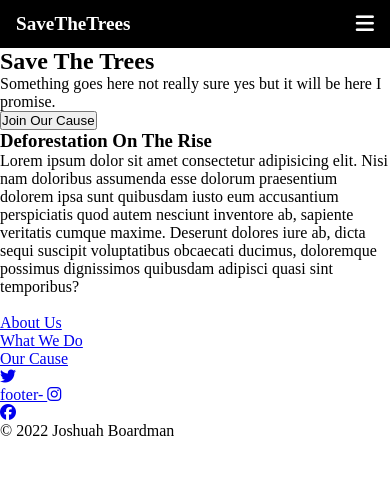
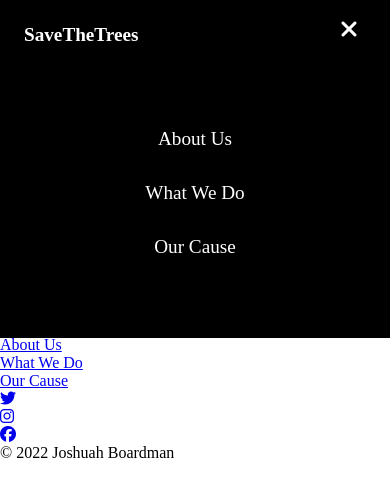
Before and after one commit to JoshuahBoardman/Save-the-trees, a plain HTML site: page index.html in a window 390 px wide. Both pictures are taken after a click on the button 364 px from the left and 24 px from the top of the page. Drawn offline with Linux system fonts and the light colour scheme; a web font is replaced by a local one.

Commit message:
Finished the base mobile nav toggle

```diff
--- a/app.js
+++ b/app.js
@@ -0,0 +1,18 @@
+const mobileNavToggle = document.getElementById("mobile-nav-toggle");
+const navMenu = document.getElementById("nav-menu");
+
+mobileNavToggle.addEventListener("click", () => {
+    const visibility = navMenu.getAttribute("data-visible")
+
+    if(visibility === "false") {
+        mobileNavToggle.innerHTML = `
+            <i class="fa-solid fa-xmark"></i>
+        `;
+       navMenu.setAttribute("data-visible", true)
+    } else if(visibility === "true") {
+        mobileNavToggle.innerHTML = `
+            <i class="fa-solid fa-bars"></i>
+        `;
+        navMenu.setAttribute("data-visible", false)
+    }
+})
--- a/index.html
+++ b/index.html
@@ -9,25 +9,27 @@
     <link href="https://fonts.googleapis.com/css2?family=Hind:wght@400;600&family=Lusitana:wght@400;700&display=swap" rel="stylesheet">
     <link rel="stylesheet" href="style.css">
     <script src="https://kit.fontawesome.com/4d30777b80.js" crossorigin="anonymous"></script>
-    <script src="app.js"></script>
+    <script src="app.js" defer></script>
     <title>Save the trees</title>
 </head>
 <body>
     <header>
-        <h1 class="logo">SaveTheTrees</h1>
+        <h1 class="logo">
+            <a href="#">SaveTheTrees</a>
+        </h1>
+        <button class="mobile-nav-toggle" id="mobile-nav-toggle">
+            <i class="fa-solid fa-bars"></i>
+        </button>
         <nav>
-            <button class="hamburger">
-                <i class="fa-solid fa-bars"></i>
-            </button>
-            <ul class="nav-list">
+            <ul class="nav-menu" id="nav-menu" data-visible="false" >
                 <li class="nav-item">
-                    <a href="#">About Us</a>
+                    <a href="#" class="nav-links">About Us</a>
                 </li>
                 <li class="nav-item">
-                    <a href="#">What We Do</a>
+                    <a href="#" class="nav-links">What We Do</a>
                 </li>
                 <li class="nav-item">
-                    <a href="#">Our Cause</a>
+                    <a href="#" class="nav-links">Our Cause</a>
                 </li>
             </ul>
         </nav>
@@ -68,7 +70,7 @@
                 </a>
             </div>
             <div class="social-icon-wrapper">
-                <a href="#" class="social-icons">footer-
+                <a href="#" class="social-icons">
                     <i class="fa-brands fa-instagram"></i>
                 </a>
             </div>
--- a/style.css
+++ b/style.css
@@ -19,28 +19,75 @@ header {
     display: flex;
     justify-content: space-between;
     align-items: center;
-    padding: .75rem 1rem;
+    padding: 1.5rem 1.5rem;
     width: 100vw;
 }
 
 .logo {
     font-size: 1.2rem;
     font-weight: 700;
+    z-index: 1000;
 }
 
-nav {
-    position: relative;
+.logo a {
+    color: #fff;
+    text-decoration: none;
 }
 
-.hamburger {
-    font-size: 1.3rem;
-    background-color: transparent;
-    color: #fff;
-    border: 0;
-    cursor: pointer;
+.mobile-nav-toggle {
+    display: none;
+}
+
+.nav-menu {
+    display: flex;
+    justify-content: center;
+    align-items: center;
+    gap: 1rem;
+    list-style: none;
+    text-decoration: none;
 }
 
 .nav-item {
-    position: absolute;
-    top: -100px;
+    font-size: 1rem;
+    text-decoration: none;
 }
+
+.nav-links {
+    color: #fff;
+    text-decoration: none;
+}
+
+@media (max-width: 560px) {
+
+    .mobile-nav-toggle {
+        display: block;
+        position: absolute;
+        font-size: 1.5rem;
+        font-weight: 400;
+        background-color: transparent;
+        color: #fff;
+        border: 0;
+        cursor: pointer;
+        top: 1rem;
+        right: 2rem;
+        z-index: 1000;
+    }
+
+    .nav-menu {
+        position: fixed;
+        flex-direction: column;
+        gap: 2rem;
+        inset: 0 0 60% 0;
+        background-color: black;
+        padding-top: 3rem;
+        transform: translateX(100%);
+    }
+
+    .nav-menu[data-visible="true"] {
+       transform: translate(0%);
+    }
+
+    .nav-item {
+        font-size: 1.2rem;
+    }
+}
```
